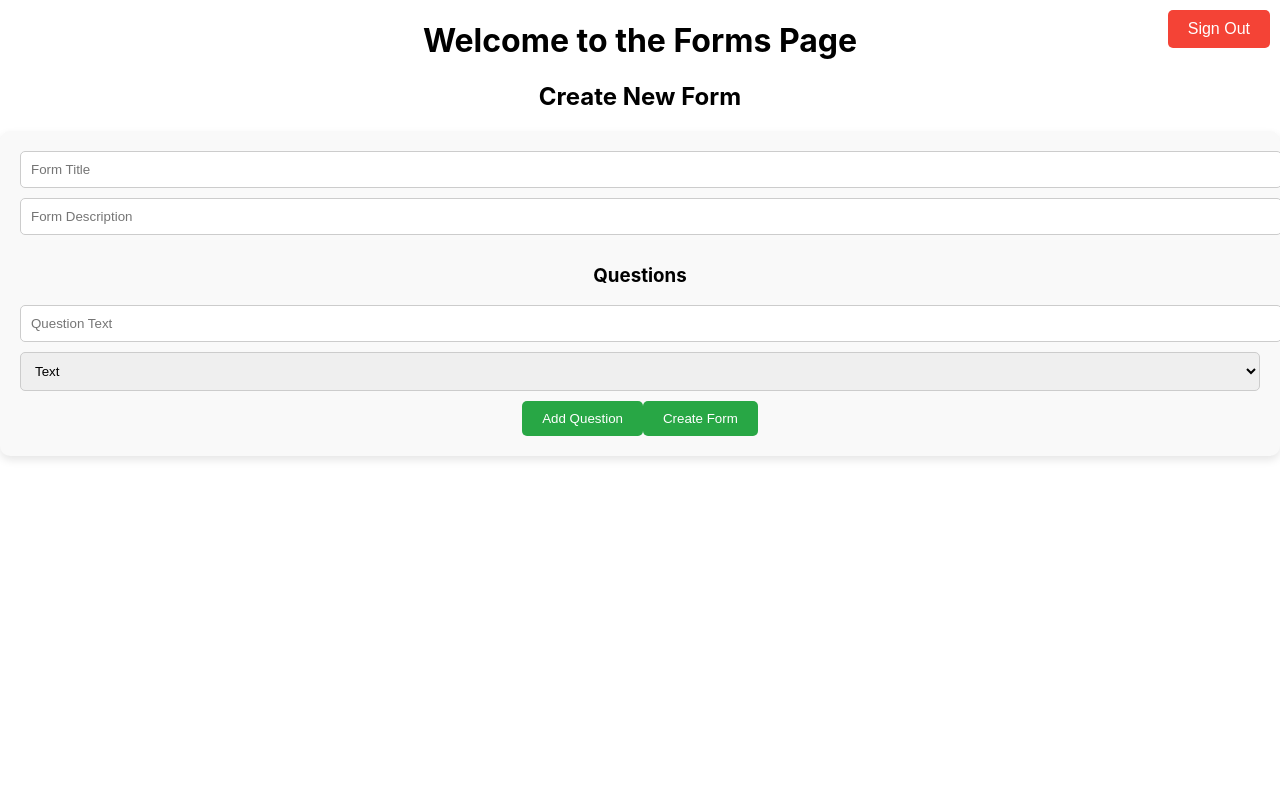
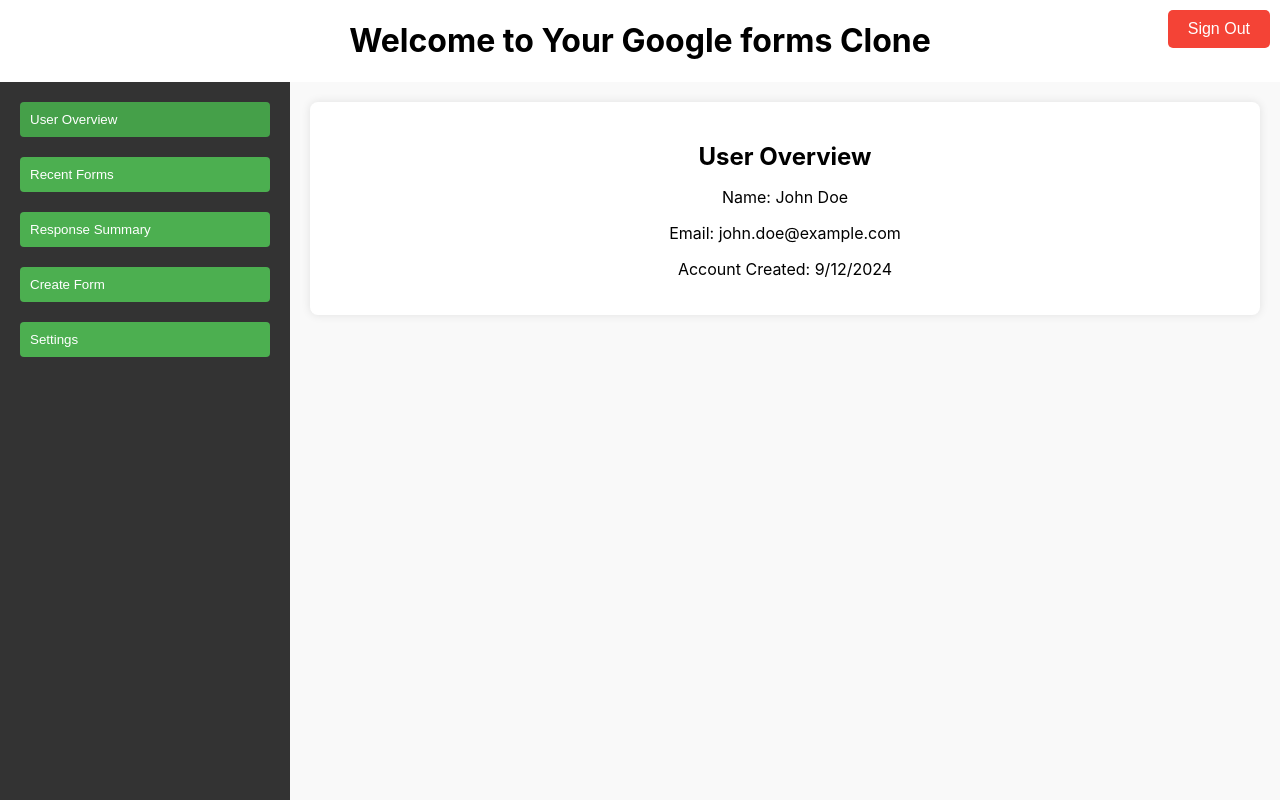
Before and after one commit to Vgangaswamy/google-forms-clone, a React (Create React App) app in the folder client/: page /home in a window 1280 px wide. Shown: the top 800 px of the page. Built offline with nearby package versions, Linux system fonts and the light colour scheme; sample sign-in values are in the browser's storage.

Commit message:
dashboard

```diff
--- a/client/src/App.js
+++ b/client/src/App.js
@@ -3,12 +3,13 @@
 import SignUp from './components/SignUp';
 import SignIn from './components/SignIn';
 import CreateForm from './components/CreateForm';
+import Dashboard from './components/Dashboard'; // Import the Dashboard component
 import './App.css';
 
 function App() {
   const [isAuthenticated, setIsAuthenticated] = useState(!!localStorage.getItem('token'));
 
-  // useEffect to listen for changes in localStorage (e.g., when token is set)
+  // Listen for changes in localStorage when the token is set
   useEffect(() => {
     const token = localStorage.getItem('token');
     setIsAuthenticated(!!token);  // Update the authentication state
@@ -26,20 +27,24 @@
           {/* SignIn page route */}
           <Route path="/signin" element={isAuthenticated ? <Navigate to="/home" /> : <SignIn />} />
 
-          {/* Home page route - accessible only if authenticated */}
+          {/* Home page route - displays forms and the dashboard */}
           <Route path="/home" element={isAuthenticated ? <HomePage /> : <Navigate to="/signin" />} />
+
+          {/* Dashboard route - user can navigate directly to the dashboard */}
+          <Route path="/dashboard" element={isAuthenticated ? <Dashboard /> : <Navigate to="/signin" />} />
         </Routes>
       </div>
     </Router>
   );
 }
 
-// HomePage component that displays forms and SignOut button
+// HomePage component that includes the Dashboard and CreateForm components
 const HomePage = () => (
   <div>
-    <h1>Welcome to the Forms Page</h1>
-    <CreateForm />
-    <SignOutButton /> {/* Add the SignOut button here */}
+    <h1>Welcome to Your Google forms Clone</h1>
+    <Dashboard /> {/* Add the Dashboard component */}
+    <CreateForm /> {/* Your existing CreateForm component */}
+    <SignOutButton /> {/* SignOut button */}
   </div>
 );
 
--- /dev/null
+++ b/client/src/components/Dashboard.css
@@ -0,0 +1,60 @@
+.dashboard-container {
+    display: flex;
+    height: 100vh; /* Full height of the viewport */
+  }
+
+  /* Sidebar styles */
+  .sidebar {
+    width: 250px;
+    background-color: #333;
+    padding: 20px;
+    display: flex;
+    flex-direction: column;
+    gap: 20px;
+  }
+
+  .sidebar button {
+    background-color: #4caf50;
+    color: white;
+    padding: 10px;
+    border: none;
+    border-radius: 4px;
+    cursor: pointer;
+    text-align: left;
+  }
+
+  .sidebar button:hover {
+    background-color: #45a049;
+  }
+
+  .sidebar button.active {
+    background-color: #45a049;
+  }
+
+  .content {
+    flex: 1; /* Take up remaining space */
+    padding: 20px;
+    background-color: #f9f9f9;
+  }
+
+  /* Content section styles */
+  .content-section {
+    background-color: #fff;
+    padding: 20px;
+    border-radius: 8px;
+    box-shadow: 0 0 10px rgba(0, 0, 0, 0.1);
+    margin-bottom: 20px;
+  }
+
+  h2, h3 {
+    font-size: 24px;
+    margin-bottom: 10px;
+  }
+
+  li {
+    margin-bottom: 10px;
+    padding: 10px;
+    background-color: #fff;
+    border-radius: 5px;
+    box-shadow: 0 0 5px rgba(0, 0, 0, 0.1);
+  }
--- /dev/null
+++ b/client/src/components/Dashboard.js
@@ -0,0 +1,115 @@
+import React, { useState } from 'react';
+import './Dashboard.css';
+import CreateForm from './CreateForm'; // Import the CreateForm component
+
+const Dashboard = () => {
+  const [activeSection, setActiveSection] = useState('overview'); // Tracks the active content section
+
+  // Placeholder data for user, forms, and responses
+  const user = { name: 'John Doe', email: 'john.doe@example.com', createdAt: new Date() };
+  const recentForms = [{ _id: 1, title: 'Survey 1', description: 'A simple survey' }];
+  const responseSummary = [{ formId: 1, formTitle: 'Survey 1', responseCount: 10 }];
+
+  return (
+    <div className="dashboard-container">
+      {/* Sidebar */}
+      <div className="sidebar">
+        <button
+          className={activeSection === 'overview' ? 'active' : ''}
+          onClick={() => setActiveSection('overview')}
+        >
+          User Overview
+        </button>
+        <button
+          className={activeSection === 'forms' ? 'active' : ''}
+          onClick={() => setActiveSection('forms')}
+        >
+          Recent Forms
+        </button>
+        <button
+          className={activeSection === 'responses' ? 'active' : ''}
+          onClick={() => setActiveSection('responses')}
+        >
+          Response Summary
+        </button>
+        <button
+          className={activeSection === 'create-form' ? 'active' : ''}
+          onClick={() => setActiveSection('create-form')}
+        >
+          Create Form
+        </button>
+        <button
+          className={activeSection === 'settings' ? 'active' : ''}
+          onClick={() => setActiveSection('settings')}
+        >
+          Settings
+        </button>
+      </div>
+
+      {/* Main content area */}
+      <div className="content">
+        {activeSection === 'overview' && (
+          <div className="content-section user-overview">
+            <h2>User Overview</h2>
+            <p>Name: {user.name}</p>
+            <p>Email: {user.email}</p>
+            <p>Account Created: {new Date(user.createdAt).toLocaleDateString()}</p>
+          </div>
+        )}
+
+        {activeSection === 'forms' && (
+          <div className="content-section recent-forms">
+            <h3>Recent Forms</h3>
+            <ul>
+              {recentForms.length > 0 ? (
+                recentForms.map(form => (
+                  <li key={form._id}>
+                    <h4>{form.title}</h4>
+                    <p>{form.description}</p>
+                  </li>
+                ))
+              ) : (
+                <p>No recent forms available.</p>
+              )}
+            </ul>
+          </div>
+        )}
+
+        {activeSection === 'responses' && (
+          <div className="content-section response-summary">
+            <h3>Response Summary</h3>
+            <ul>
+              {responseSummary.length > 0 ? (
+                responseSummary.map(summary => (
+                  <li key={summary.formId}>
+                    <h4>{summary.formTitle}</h4>
+                    <p>Total Responses: {summary.responseCount}</p>
+                  </li>
+                ))
+              ) : (
+                <p>No response data available.</p>
+              )}
+            </ul>
+          </div>
+        )}
+
+        {activeSection === 'create-form' && (
+          <div className="content-section">
+            <h3>Create New Form</h3>
+            <CreateForm /> {/* Render the CreateForm component when this section is active */}
+          </div>
+        )}
+
+        {activeSection === 'settings' && (
+          <div className="content-section settings">
+            <h3>Settings</h3>
+            <button className="settings-btn">Account Settings</button>
+            <button className="settings-btn">Privacy Settings</button>
+          </div>
+        )}
+      </div>
+    </div>
+  );
+};
+
+export default Dashboard;
```
